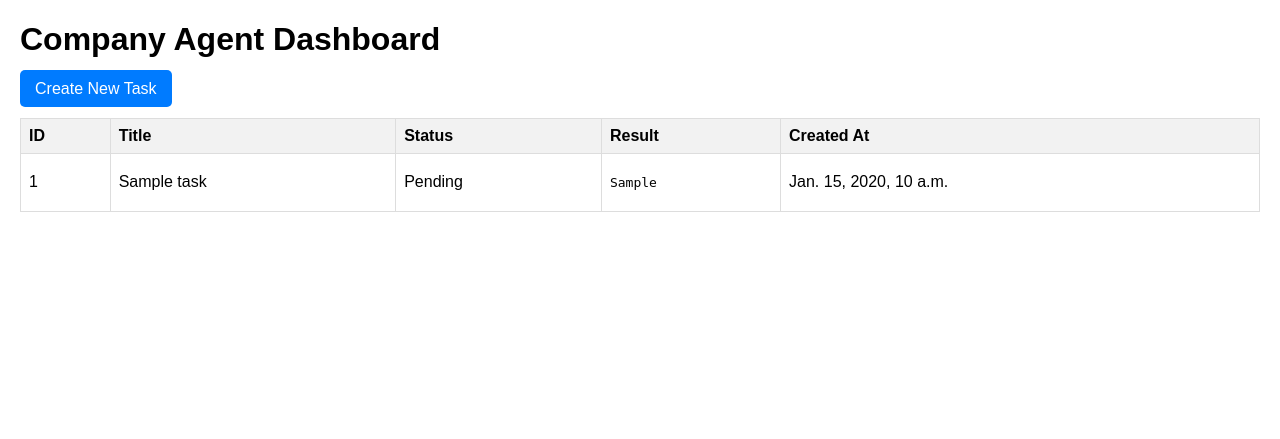
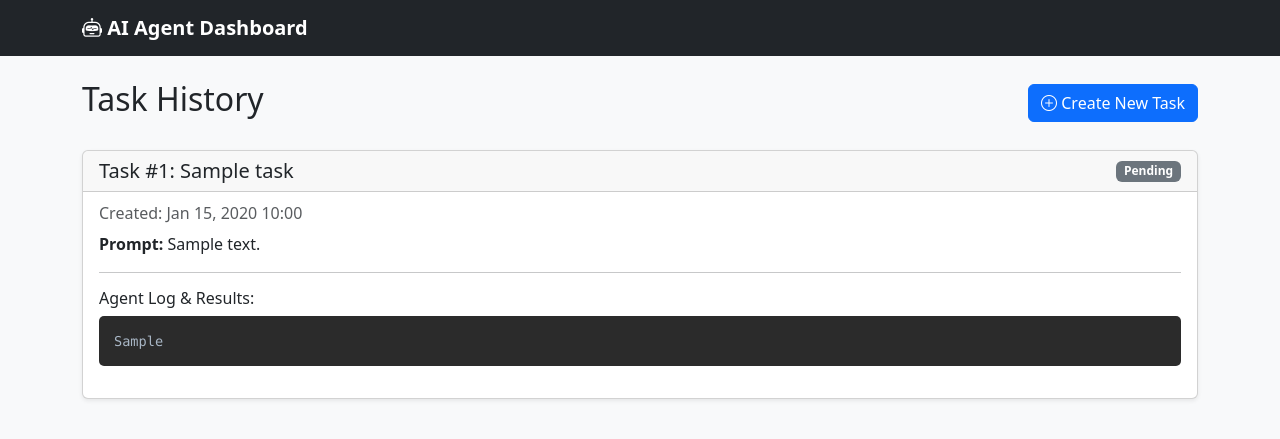
Before and after one commit to jjckarthikeyan-dot/Matrix-ai, a Django app: page / in a window 1280 px wide. Shown: the top 439 px of the page. Run offline with Django 5.2, Linux system fonts and the light colour scheme; tables that the repository leaves empty hold one stand-in row (values such as "Sample post").

Commit message:
Enhance agent with error correction and redesign dashboard
- Update agent.py system prompt to handle multi-step requests
- Implement 3-try error correction loop in agent.py
- Redesign dashboard templates using Bootstrap 5 for a modern UI
- Ensure agent script continuously polls database (24/7 run)

Co-authored-by: jjckarthikeyan-dot <249367838+jjckarthikeyan-dot@users.noreply.github.com>

```diff
--- a/dashboard/templates/dashboard/task_list.html
+++ b/dashboard/templates/dashboard/task_list.html
@@ -1,45 +1,69 @@
 <!DOCTYPE html>
-<html>
+<html lang="en">
 <head>
-    <title>Company Agent Dashboard</title>
+    <meta charset="UTF-8">
+    <meta name="viewport" content="width=device-width, initial-scale=1.0">
+    <title>Company AI Agent Dashboard</title>
+    <!-- Bootstrap 5 CSS -->
+    <link href="https://cdn.jsdelivr.net/npm/bootstrap@5.3.0/dist/css/bootstrap.min.css" rel="stylesheet">
+    <link rel="stylesheet" href="https://cdn.jsdelivr.net/npm/bootstrap-icons@1.10.5/font/bootstrap-icons.css">
     <style>
-        body { font-family: Arial, sans-serif; margin: 20px; }
-        table { border-collapse: collapse; width: 100%; margin-top: 20px; }
-        th, td { border: 1px solid #ddd; padding: 8px; text-align: left; }
-        th { background-color: #f2f2f2; }
-        a { text-decoration: none; color: blue; }
-        .btn { padding: 10px 15px; background-color: #007BFF; color: white; text-decoration: none; border-radius: 5px; }
+        body { background-color: #f8f9fa; }
+        .navbar-brand { font-weight: bold; }
+        pre { background-color: #2b2b2b; color: #a9b7c6; padding: 15px; border-radius: 5px; font-size: 0.85rem; max-height: 400px; overflow-y: auto;}
     </style>
 </head>
 <body>
-    <h1>Company Agent Dashboard</h1>
-    <a href="{% url 'task_create' %}" class="btn">Create New Task</a>
+    <nav class="navbar navbar-expand-lg navbar-dark bg-dark mb-4">
+        <div class="container">
+            <a class="navbar-brand" href="{% url 'task_list' %}"><i class="bi bi-robot"></i> AI Agent Dashboard</a>
+        </div>
+    </nav>
 
-    <table>
-        <thead>
-            <tr>
-                <th>ID</th>
-                <th>Title</th>
-                <th>Status</th>
-                <th>Result</th>
-                <th>Created At</th>
-            </tr>
-        </thead>
-        <tbody>
+    <div class="container">
+        <div class="d-flex justify-content-between align-items-center mb-4">
+            <h2>Task History</h2>
+            <a href="{% url 'task_create' %}" class="btn btn-primary"><i class="bi bi-plus-circle"></i> Create New Task</a>
+        </div>
+
+        <div class="row">
             {% for task in tasks %}
-            <tr>
-                <td>{{ task.id }}</td>
-                <td>{{ task.title }}</td>
-                <td>{{ task.status }}</td>
-                <td><pre>{{ task.result|default:"-" }}</pre></td>
-                <td>{{ task.created_at }}</td>
-            </tr>
+            <div class="col-12 mb-4">
+                <div class="card shadow-sm">
+                    <div class="card-header d-flex justify-content-between align-items-center">
+                        <h5 class="mb-0">Task #{{ task.id }}: {{ task.title }}</h5>
+                        {% if task.status == 'Completed' %}
+                            <span class="badge bg-success">Completed</span>
+                        {% elif task.status == 'Pending' %}
+                            <span class="badge bg-secondary">Pending</span>
+                        {% elif task.status == 'In Progress' %}
+                            <span class="badge bg-warning text-dark">In Progress</span>
+                        {% else %}
+                            <span class="badge bg-danger">Failed</span>
+                        {% endif %}
+                    </div>
+                    <div class="card-body">
+                        <h6 class="card-subtitle mb-2 text-muted">Created: {{ task.created_at|date:"M d, Y H:i" }}</h6>
+                        <p class="card-text"><strong>Prompt:</strong> {{ task.description }}</p>
+
+                        {% if task.result %}
+                            <hr>
+                            <h6>Agent Log & Results:</h6>
+                            <pre><code>{{ task.result }}</code></pre>
+                        {% endif %}
+                    </div>
+                </div>
+            </div>
             {% empty %}
-            <tr>
-                <td colspan="5">No tasks available.</td>
-            </tr>
+            <div class="col-12">
+                <div class="alert alert-info text-center" role="alert">
+                    No tasks available. Create a new task to get started!
+                </div>
+            </div>
             {% endfor %}
-        </tbody>
-    </table>
+        </div>
+    </div>
+
+    <script src="https://cdn.jsdelivr.net/npm/bootstrap@5.3.0/dist/js/bootstrap.bundle.min.js"></script>
 </body>
 </html>
```
Also changed, not shown: agent.py (+41 -17 lines), dashboard/templates/dashboard/task_form.html (+39 -19 lines).
